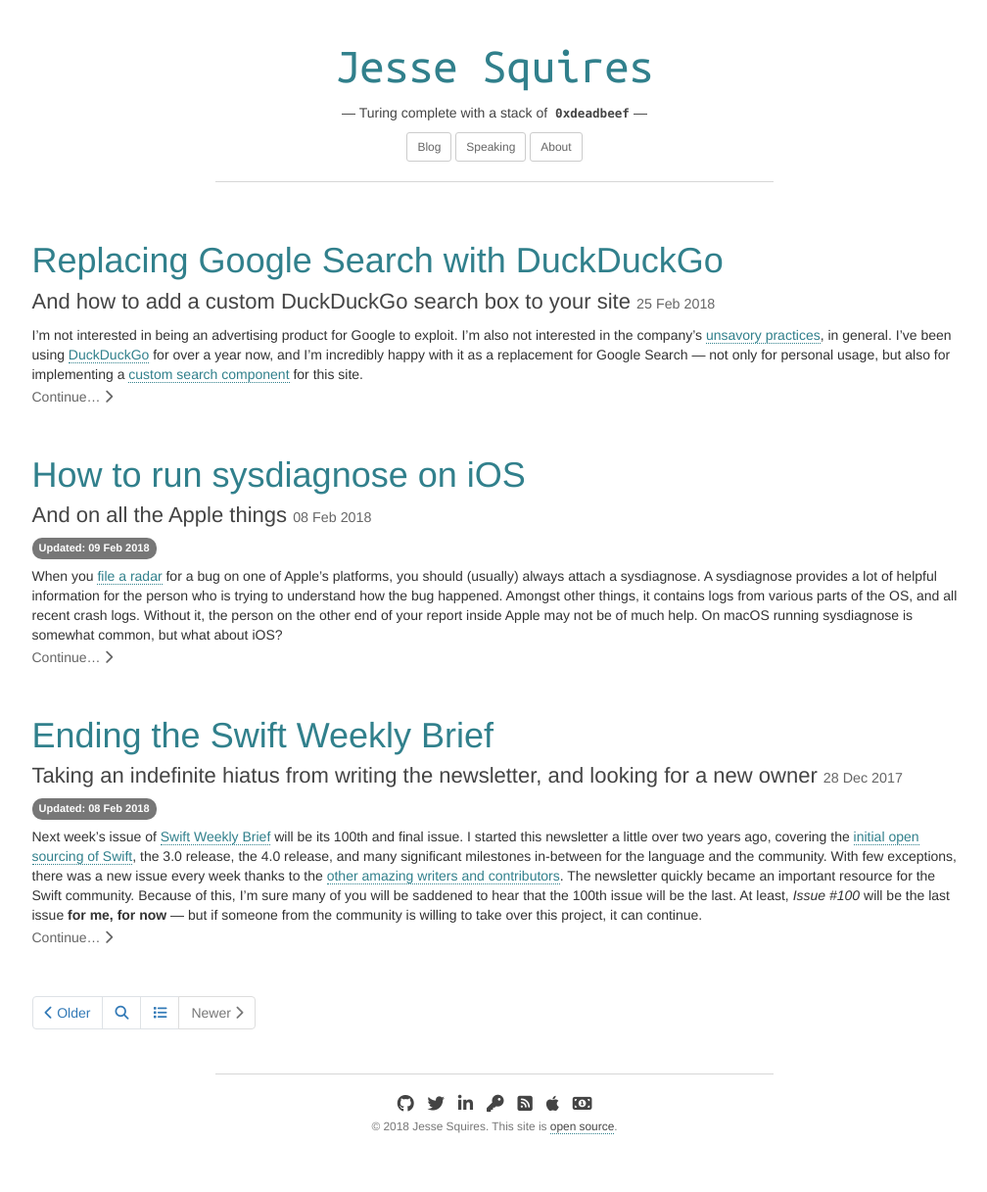
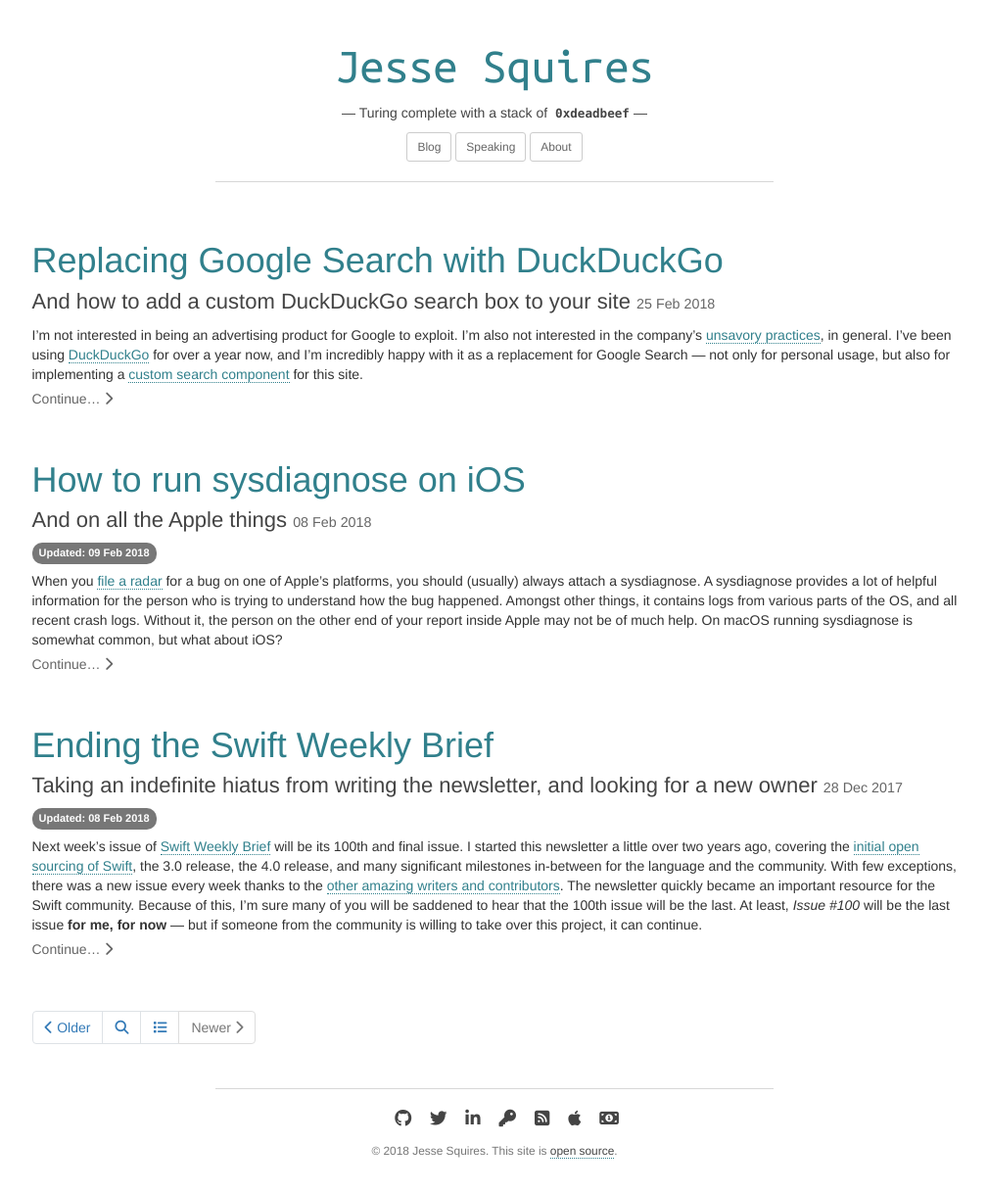
Before and after one commit to jessesquires/jessesquires.com, a Jekyll site: the page built from index.html, in a window 1280 px wide. Shown: the whole page at 98% size, without its empty margins (135-1143 px from the left). Built offline with Jekyll 4.4.1, drawn with Linux system fonts in a browser that asks for light colours; nearby versions of some CDN libraries; library files that are not in the unit come from our copies; the list of posts is cut into pages by our own code; before the commit the page ends 1192 px from its top, so only the background shows below that.

Commit message:
fix contact_follow footer. clean up more css

```diff
--- a/_includes/break.html
+++ b/_includes/break.html
@@ -1 +1 @@
-<h4 class="text-center">* * *</h4>
+<h4 class="text-center text-dark">* * *</h4>
--- a/_includes/contact_follow.html
+++ b/_includes/contact_follow.html
@@ -1,16 +1,30 @@
 
-<div class="row justify-content-md-center contact">
-    <div class="col-0 col-sm-1 col-xl-2"></div>
-    <div class="col-12 col-sm-10 col-xl-8">
-        <ul class="inline center">
-            <li><a href="{{ site.social_links.github }}" title="Follow me on Github"><i class="fa fa-lg fa-github" aria-hidden="true"></i></a></li>
-            <li><a href="{{ site.social_links.twitter }}" title="Follow me on Twitter"><i class="fa fa-lg fa-twitter" aria-hidden="true"></i></a></li>
-            <li><a href="{{ site.social_links.linkedin }}" title="Connect with me on LinkedIn"><i class="fa fa-lg fa-linkedin" aria-hidden="true"></i></a></li>
-            <li><a href="{{ site.social_links.keybase }}" title="Message me on Keybase"><i class="fa fa-lg fa-key" aria-hidden="true"></i></a></li>
-            <li><a href="/feed.xml" title="Subscribe via RSS/atom"><i class="fa fa-lg fa-rss-square" aria-hidden="true"></i></a></li>
-            <li><a href="{{ site.social_links.applenews }}" title="Add to Apple News"><i class="fa fa-lg fa-apple" aria-hidden="true"></i></a></li>
-            <li><a href="/pay" title="Send money"><i class="fa fa-lg fa-money" aria-hidden="true"></i></a></li>
-        </ul>
+<div class="container text-center contact-follow">
+    <div class="row">
+        <div class="col">
+            <ul class="list-inline list-unstyled">
+                <li class="list-inline-item">
+                    <a href="{{ site.social_links.github }}" title="Follow me on Github"><i class="fa fa-lg fa-github" aria-hidden="true"></i></a>
+                </li>
+                <li class="list-inline-item">
+                    <a href="{{ site.social_links.twitter }}" title="Follow me on Twitter"><i class="fa fa-lg fa-twitter" aria-hidden="true"></i></a>
+                </li>
+                <li class="list-inline-item">
+                    <a href="{{ site.social_links.linkedin }}" title="Connect with me on LinkedIn"><i class="fa fa-lg fa-linkedin" aria-hidden="true"></i></a>
+                </li>
+                <li class="list-inline-item">
+                    <a href="{{ site.social_links.keybase }}" title="Message me on Keybase"><i class="fa fa-lg fa-key" aria-hidden="true"></i></a>
+                </li>
+                <li class="list-inline-item">
+                    <a href="/feed.xml" title="Subscribe via RSS/atom"><i class="fa fa-lg fa-rss-square" aria-hidden="true"></i></a>
+                </li>
+                <li class="list-inline-item">
+                    <a href="{{ site.social_links.applenews }}" title="Add to Apple News"><i class="fa fa-lg fa-apple" aria-hidden="true"></i></a>
+                </li>
+                <li class="list-inline-item">
+                    <a href="/pay" title="Send money"><i class="fa fa-lg fa-money" aria-hidden="true"></i></a>
+                </li>
+            </ul>
+        </div>
     </div>
-    <div class="col-0 col-sm-1 col-xl-2"></div>
-</div> <!-- row -->
+</div>
--- a/_includes/post_entry.html
+++ b/_includes/post_entry.html
@@ -19,6 +19,6 @@
 {% if include.include_excerpt %}
 <div class="post-excerpt">
     {{ post_entry.excerpt }}
-    <a href="{{ post_entry.url }}" class="post-continue">Continue&hellip; <i class="fa fa-chevron-right"></i></a>
+    <p><a href="{{ post_entry.url }}" class="post-continue">Continue&hellip; <i class="fa fa-chevron-right"></i></a></p>
 </div>
 {% endif %}
--- a/css/style.css
+++ b/css/style.css
@@ -34,11 +34,6 @@
 
 a > code {
   border-bottom: 1px dotted #c7254e;
-}
-
-.contact ul li {
-  margin-left: 0.5rem;
-  margin-right: 0.5rem;
 }
 
 .img-half-width {
@@ -90,7 +85,6 @@
 }
 
 footer a, footer a:visited,
-.contact a, .contact a:visited,
 .page-link {
   color: #444444;
 }
@@ -114,16 +108,7 @@
    border-width: 0px;
 }
 
-.contact ul li a {
-  border-width: 0px;
-}
-
-.contact ul li a:hover {
-   color: #666666;
-   text-decoration: none;
-}
-
-/* HEADER / FOOTER */
+/* HEADER */
 
 header, header code {
    text-align: center;
@@ -144,22 +129,21 @@
    display: inline-block;
 }
 
-.menu {
-   margin-top: 0.5rem;
-   margin-bottom: 0.5rem;
+/* FOOTER */
+
+.contact-follow ul li {
+   margin-left: 0.25rem;
+   margin-right: 0.25rem;
 }
 
-.contact ul {
-   -webkit-padding-start: 0px !important;
-   -webkit-margin-before: 0px !important;
-   -webkit-margin-after: 0px !important;
-   -moz-padding-start: 0px !important;
-   -moz-padding-before: 0px !important;
-   -moz-padding-after: 0px !important;
+.contact-follow ul li a {
+   color: #444444;
+   border-width: 0px;
 }
 
-.contact ul li {
-   display: inline-block;
+.contact-follow ul li a:hover {
+   color: #666666;
+   text-decoration: none;
 }
 
 /* POST LIST */
```
